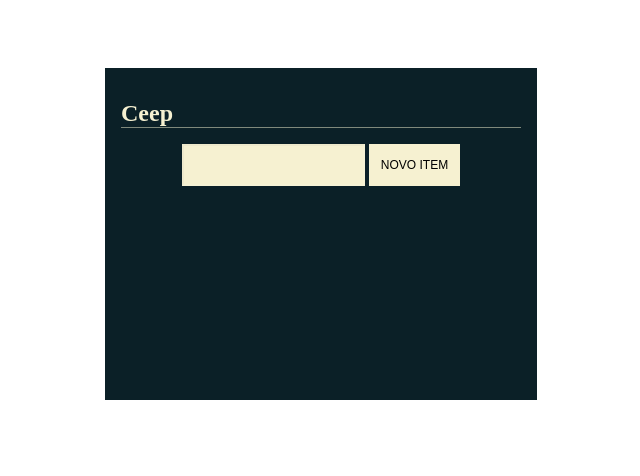
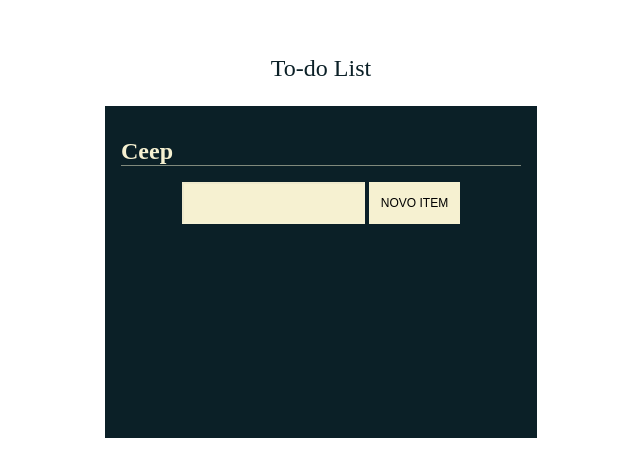
Before and after one commit to RebecaAssis/to-do-list-alura, a plain HTML site: page index.html in a window 1280 px wide. Shown: the part 166-642 px from the top of the page, without its empty margins (319-959 px from the left). Drawn offline with Linux system fonts and the light colour scheme; a web font is replaced by a local one.

Commit message:
Adicionei um novo texto na página.

```diff
--- a/assets/css/style.css
+++ b/assets/css/style.css
@@ -4,10 +4,17 @@ body {
 
 .app {
   display: flex;
+  flex-direction: column;
   align-items: center;
   justify-content: center;
   width: 100vw;
   min-height: 100vh;
+}
+
+.main-title {
+  color: #0B2027;
+  font-size: 1.5rem;
+  font-family: "BioRhyme", serif;
 }
 
 .todo-list {
--- a/index.html
+++ b/index.html
@@ -9,8 +9,8 @@
   <title>Ceep</title>
 </head>
 <body>
-  <div class="app">
-    <div class="todo-list">
+  <div class="app" data-div-app>
+    <div class="todo-list" data-to-do-list>
       <h1 class="title">
         Ceep
       </h1>
--- a/main.js
+++ b/main.js
@@ -1,5 +1,13 @@
     import BotaoConclui from "./componentes/concluiTarefa.js"
     import BotaoDeleta from "./componentes/deletaTarefa.js"
+
+    const elementoPai = document.querySelector("[data-div-app]");
+    const elementoReferencia = document.querySelector("[data-to-do-list]")
+    const tituloPrincipal = document.createElement("p");
+
+    tituloPrincipal.classList.add("main-title");
+    tituloPrincipal.innerText = "To-do List";
+    elementoPai.insertBefore(tituloPrincipal, elementoReferencia);
 
     const criarTarefa = (evento) => {
 
```
